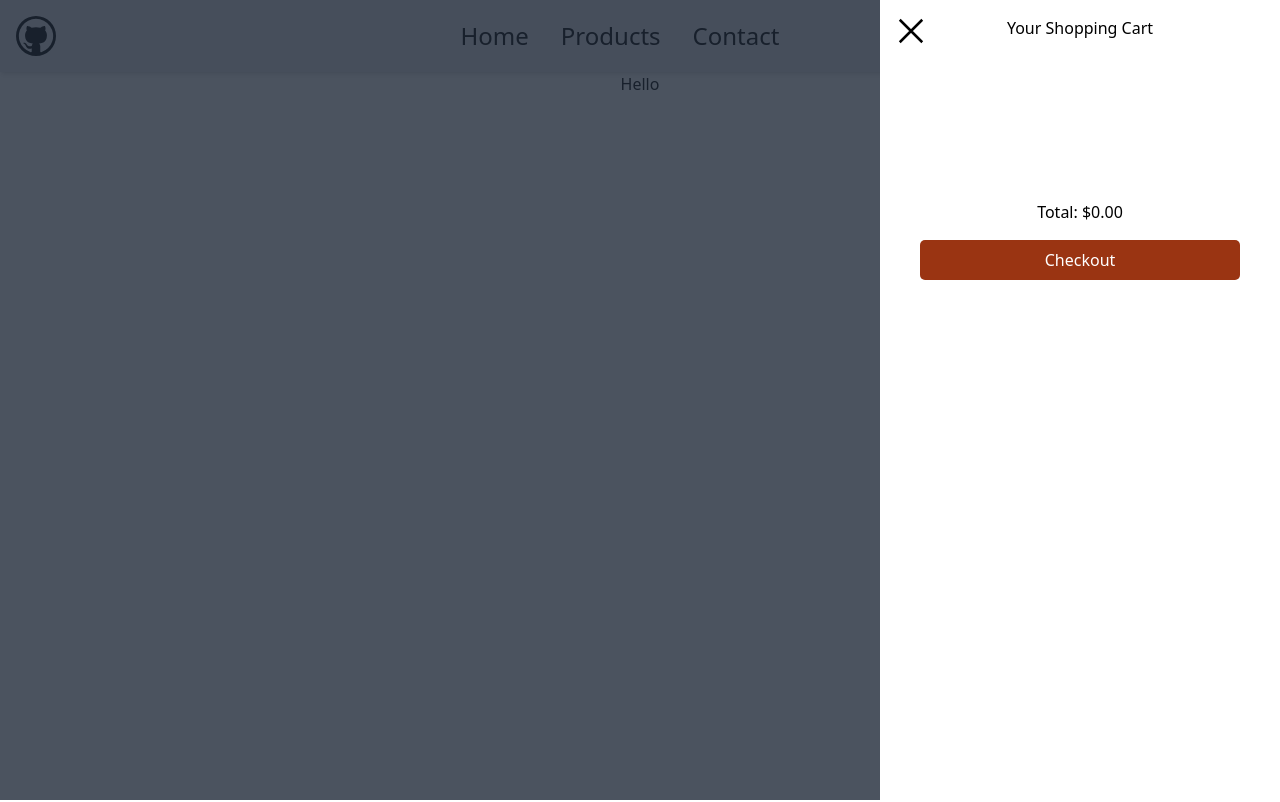
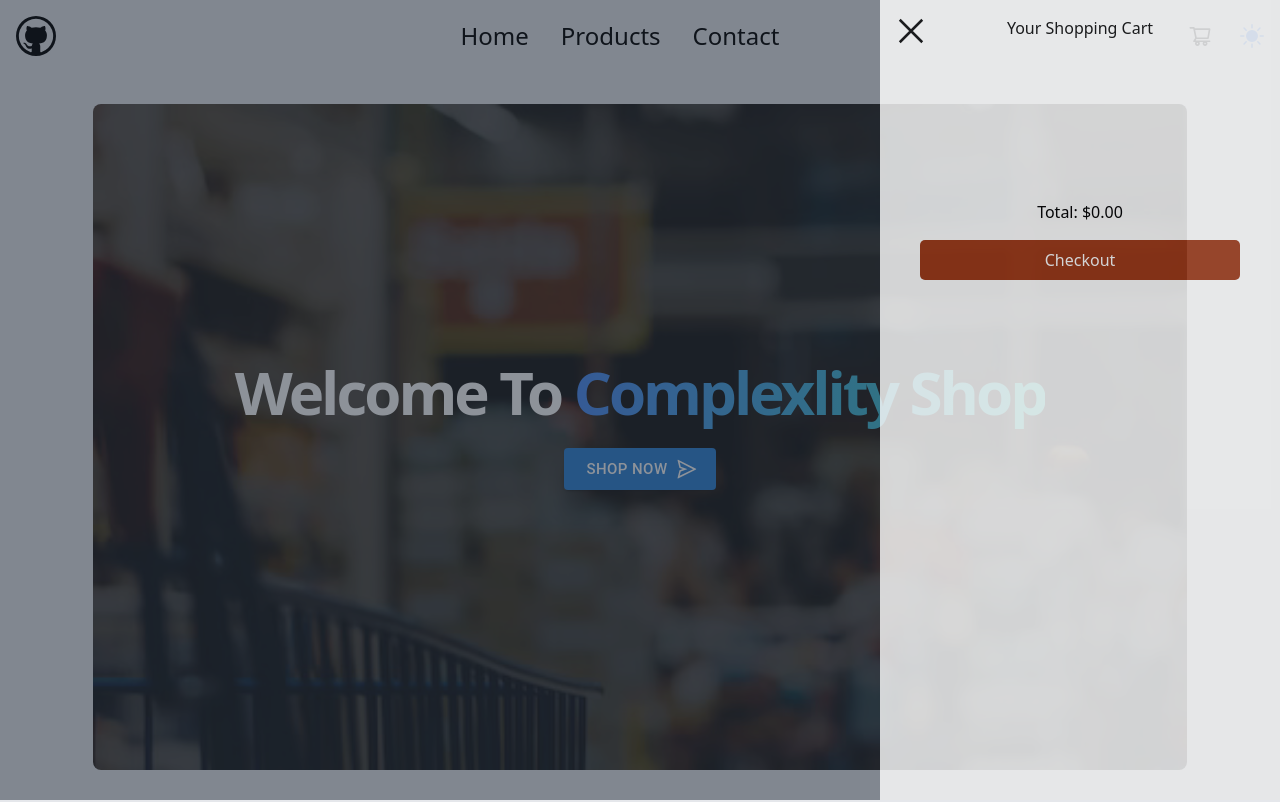
Before and after one commit to Complexlity/eCommerce-site, a React (Vite) app: page / in a window 1280 px wide. Both pictures are taken after a click on the element 1200 px from the left and 36 px from the top of the page. Built offline with nearby package versions, Linux system fonts and the light colour scheme.

Commit message:
Add icons to contact page

```diff
--- a/src/App.tsx
+++ b/src/App.tsx
@@ -11,8 +11,8 @@ function App() {
     <div className={app}>
       <Router>
         <Navbar />
+        <RouteSwitch />
         <Cart />
-        <RouteSwitch />
       </Router>
     </div>
   );
--- a/src/components/Cart.tsx
+++ b/src/components/Cart.tsx
@@ -18,21 +18,25 @@ const Cart: FC<Props> = () => {
   const body = document.querySelector("body")!;
   body.style.overflow = overlay ? "hidden" : "auto";
 
-  function alertUser() {
+  function alertUser(): void {
     return totalPrice > 0
       ? alert("Thanks For Shopping With Us!! 😁😚")
       : alert("Buy something will you?");
+  }
+
+  function closeCart(): void {
+    dispatch(toggleOverlay());
   }
   return (
     <>
       {overlay && (
         <div className="z-2 fixed inset-0  min-h-screen">
-          <div className=" min-h- absolute inset-0 w-full bg-gray-800 opacity-[80%]"></div>
-          <div className=" absolute top-0 right-0 h-full w-[80%] max-w-[400px] bg-white opacity-[100%] dark:bg-gray-600 dark:text-gray-100 md:w-[60%]">
-            <div
-              className="absolute left-4 top-4"
-              onClick={() => dispatch(toggleOverlay())}
-            >
+          <div
+            className=" min-h- absolute inset-0 w-full bg-gray-800 opacity-[50%]"
+            onClick={closeCart}
+          ></div>
+          <div className=" absolute top-0 right-0 h-full w-[80%] max-w-[400px] bg-white opacity-[80%] dark:bg-gray-600 dark:text-gray-100 dark:opacity-[95%] md:w-[60%]">
+            <div className="absolute left-4 top-4" onClick={closeCart}>
               <GrClose size={"30"} />
             </div>
             <div className="mt-4">
--- a/src/components/CartItems.tsx
+++ b/src/components/CartItems.tsx
@@ -23,7 +23,7 @@ const CartItems: FC = () => {
       {length == 0 ? (
         <div className="h-[10rem]"></div>
       ) : (
-        <ul className="mt-4 grid max-h-[calc(100vh-10rem)] gap-4 overflow-y-scroll p-2">
+        <ul className="mt-4 grid max-h-[calc(100vh-10rem)] gap-4 overflow-y-auto p-2">
           {cartItems.map((items) => {
             return <Items key={items.id} items={items} />;
           })}
@@ -59,8 +59,8 @@ const Items: FC<Props> = ({ items }) => {
         <p>${price}</p>
         <div className=" flex items-center justify-center gap-3 ">
           <button
-            className="flex h-8 w-8 items-center justify-center rounded-md
-          bg-gray-400"
+            className="flex h-8 w-8 items-center justify-center rounded-md bg-gray-400 dark:bg-white dark:text-black
+          dark:hover:bg-gray-200"
             onClick={() => removeFromCart(items)}
           >
             -
@@ -68,7 +68,8 @@ const Items: FC<Props> = ({ items }) => {
           <p>{count}</p>
           <button
             onClick={() => addToCart(items)}
-            className="flex h-8 w-8 items-center justify-center rounded-md bg-gray-400 pb-1"
+            className="flex h-8 w-8 items-center justify-center rounded-md bg-gray-400 pb-1 dark:bg-white
+            dark:text-black dark:hover:bg-gray-200"
           >
             +
           </button>
--- a/src/components/Shop.tsx
+++ /dev/null
@@ -1,7 +0,0 @@
-const Shop = () => {
-    return (
-        <div>This is the shop</div>
-     );
-}
-
-export default Shop;
--- a/src/index.css
+++ b/src/index.css
@@ -2,5 +2,31 @@
 @tailwind components;
 @tailwind utilities;
 
-.my-grid {
+.hero-section {
+  background: url("./assets/header-hero.jpg") no-repeat;
+  background-size: 100%;
+  filter: brightness(30%);
 }
+
+.homepage {
+  height: calc(100vh - 70px);
+}
+
+.float-button {
+  animation: float 5s ease-in-out infinite;
+}
+
+@keyframes float {
+  0% {
+    box-shadow: 0 5px 15px 0px rgba(0, 0, 0, 0.6);
+    transform: translatey(0px);
+  }
+  50% {
+    box-shadow: 0 25px 15px 0px rgba(0, 0, 0, 0.2);
+    transform: translatey(-30px);
+  }
+  100% {
+    box-shadow: 0 5px 15px 0px rgba(0, 0, 0, 0.6);
+    transform: translatey(0px);
+  }
+}
--- a/src/pages/Contact.tsx
+++ b/src/pages/Contact.tsx
@@ -1,9 +1,21 @@
-import Cards from "../components/Card";
+import { AiFillGithub } from "react-icons/ai";
+import { FaFacebookF } from "react-icons/fa";
+import { BsYoutube, BsLinkedin, BsTwitter } from "react-icons/bs";
+import { RootState } from "../store/index.js";
+import { useSelector } from "react-redux";
 
 const Contact = () => {
+  const darkTheme = useSelector((state: RootState) => state.darkTheme);
+  const color = darkTheme ? "white" : "black";
   return (
-    <div>
-      <h1>This is the contacts</h1>
+    <div className="homepage bg-gray-200 dark:bg-cyan-900">
+      <div className="flex h-full justify-evenly bg-orange-300">
+        <AiFillGithub size={"5rem"} color={color} />
+        <FaFacebookF size={"5rem"} color={color} />
+        <BsYoutube size={"5rem"} color={color} />
+        <BsLinkedin size={"5rem"} color={color} />
+        <BsTwitter size={"5rem"} color={color} />
+      </div>
     </div>
   );
 };
--- a/src/pages/Home.tsx
+++ b/src/pages/Home.tsx
@@ -1,7 +1,29 @@
+import { Button } from "@mui/material";
+import { AiOutlineSend as SendIcon } from "react-icons/ai";
+import { Link } from "react-router-dom";
+
 const Home = () => {
-    return (
-        <div>Hello</div>
-     );
-}
+  const HeroImage = "../assets/1.png";
+  return (
+    <div className="homepage flex items-center justify-center overflow-hidden bg-gray-200 p-8 dark:bg-cyan-900">
+      <div className=" overflow-none relative flex h-full w-[90%] flex-col items-center justify-center gap-8 opacity-[90%]">
+        <div className="hero-section absolute inset-0 z-[-1000] rounded-lg"></div>
+        <h1 className="mb-4 text-5xl font-bold tracking-tighter text-white md:text-6xl">
+          Welcome To{" "}
+          <span className="bg-gradient-to-r from-blue-500 to-teal-400 bg-clip-text text-transparent">
+            Complexlity Shop
+          </span>
+        </h1>
+        <Link to="/products">
+          <div className="float-button mx-auto max-w-3xl">
+            <Button variant="contained" size="large" endIcon={<SendIcon />}>
+              SHOP NOW
+            </Button>
+          </div>
+        </Link>
+      </div>
+    </div>
+  );
+};
 
 export default Home;
--- a/src/store/shop.ts
+++ b/src/store/shop.ts
@@ -4,7 +4,6 @@ import { ShopItem } from '../interfaces'
 import shopJSON from '../store/shop.json'
 
 
-console.log(shopJSON)
 
 const initialState: ShopItem[] = shopJSON
 
```
Also changed, not shown: src/assets/header-hero.jpg (added).
